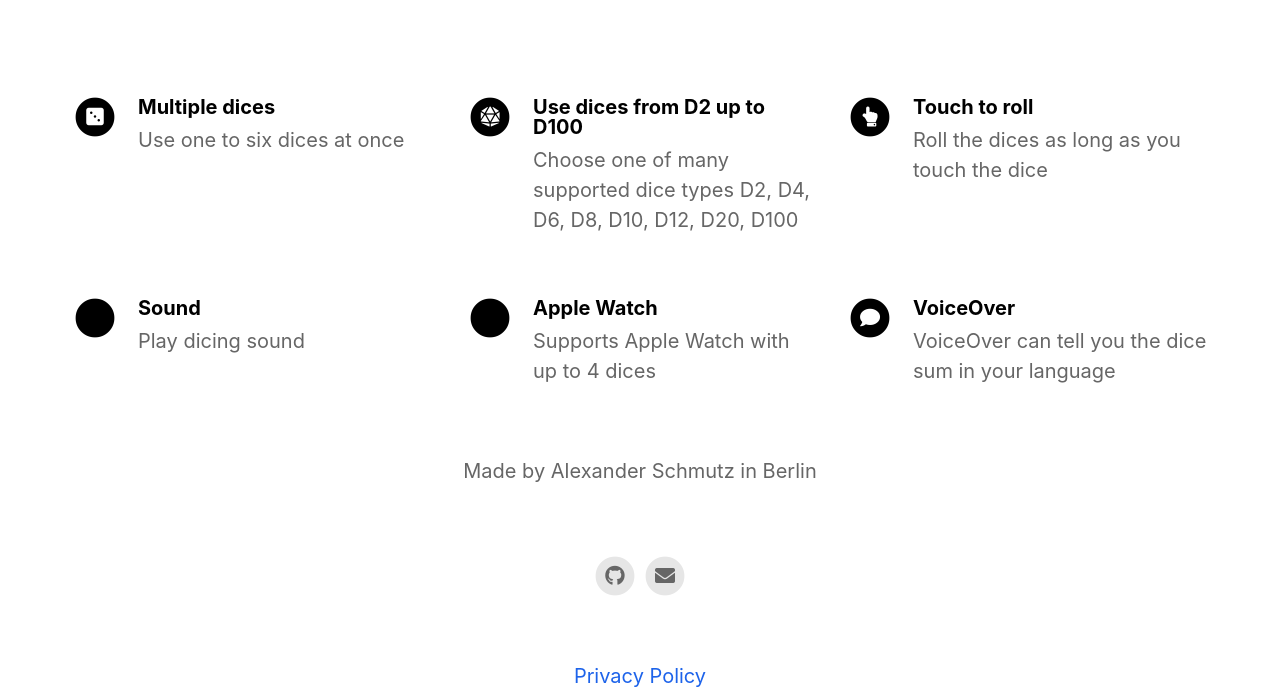
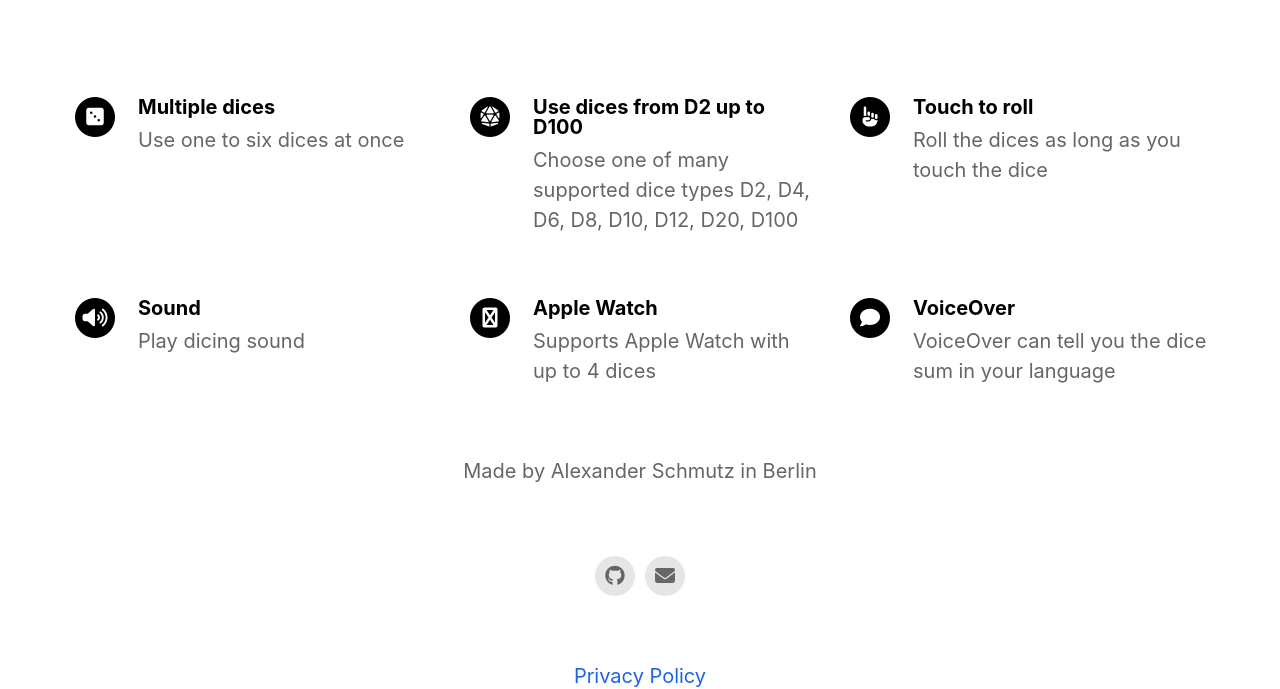
Before and after one commit to alschmut/EasyDice-Web, a Jekyll site: the page built from index.html, in a window 1280 px wide. Shown: the part 987-1676 px from the top of the page. Built offline with Jekyll 4.4.1, drawn with Linux system fonts in a browser that asks for light colours; nearby versions of some CDN libraries.

Commit message:
Use new font-awesome library

```diff
--- a/_includes/head.html
+++ b/_includes/head.html
@@ -14,6 +14,6 @@
 		<meta name="apple-itunes-app" content="app-id={{ site.ios_app_id }}">
 	{% endif %}
 
-	<link rel="stylesheet" href="https://use.fontawesome.com/releases/v5.6.3/css/all.css" integrity="sha384-UHRtZLI+pbxtHCWp1t77Bi1L4ZtiqrqD80Kn4Z8NTSRyMA2Fd33n5dQ8lWUE00s/" crossorigin="anonymous">
+	<link rel="stylesheet" href="https://use.fontawesome.com/releases/v6.5.1/css/all.css" crossorigin="anonymous">
 	<link rel="stylesheet" href="{{ '/main.css' | relative_url }}">
 </head>
```
